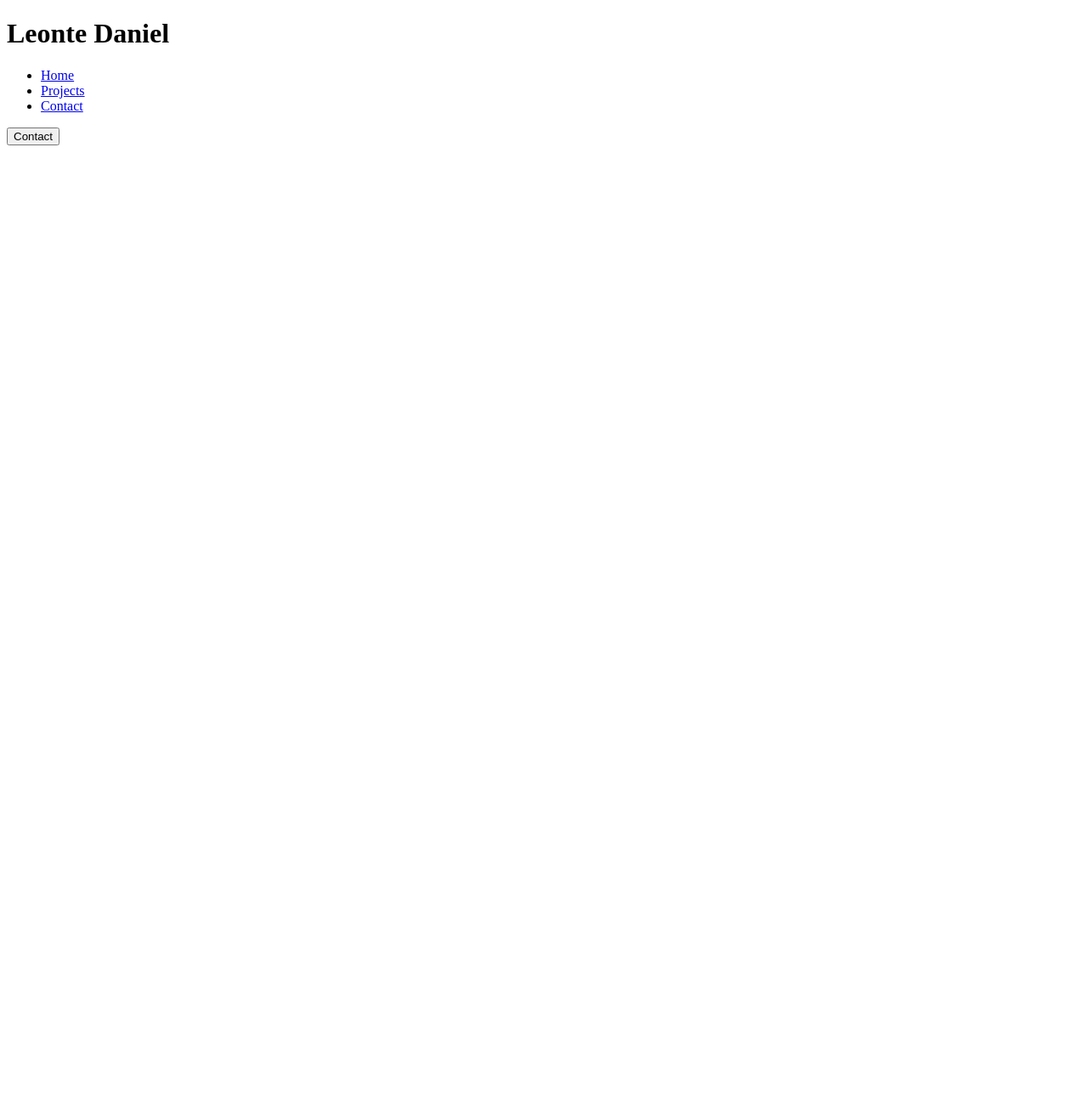
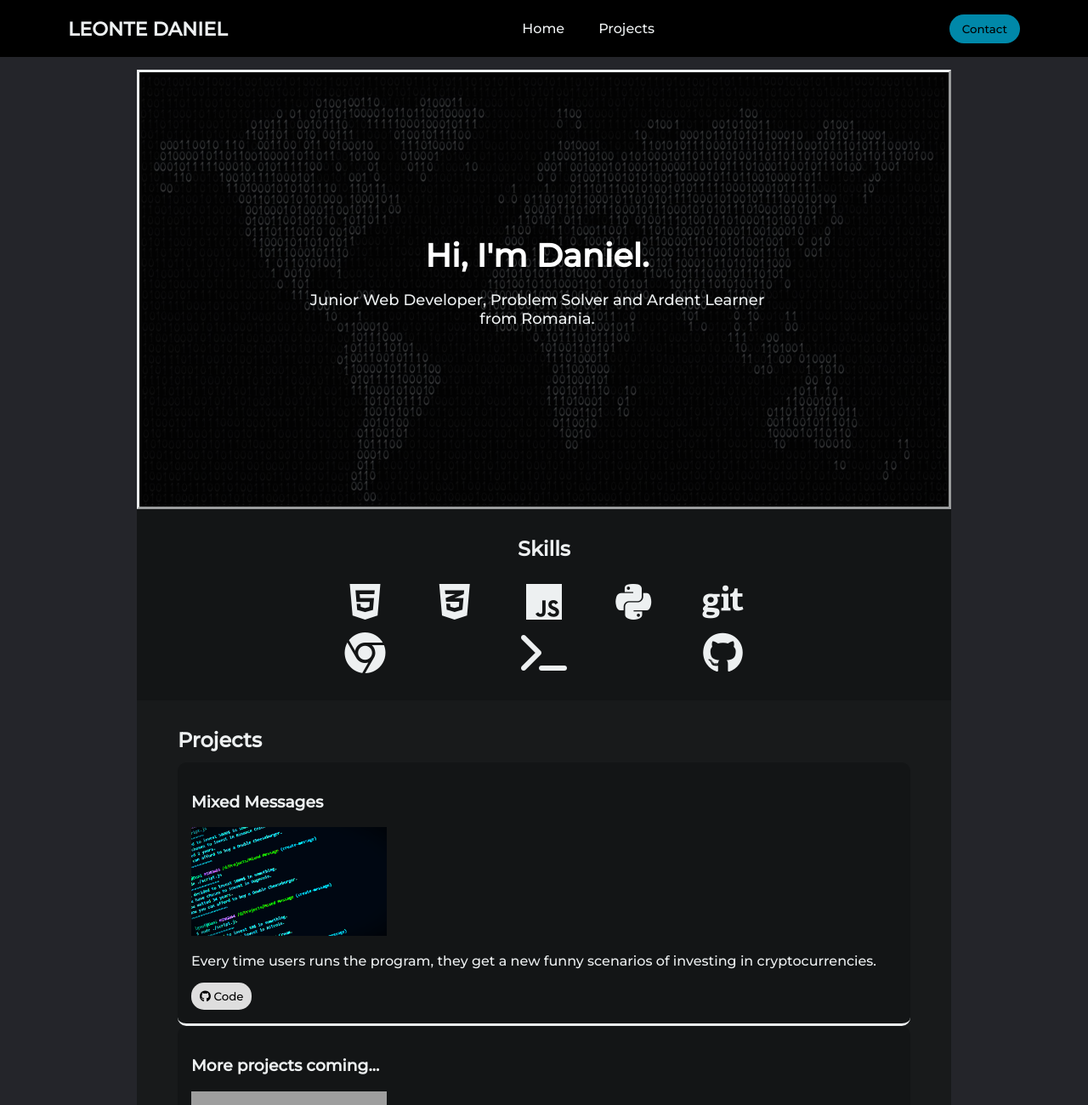
Before and after one commit to danieLLeonte/Portfolio-Website, a plain HTML site: page index.html in a window 1280 px wide. Shown: the top 1300 px of the page at 85% size. Before the commit the page ends 800 px from the top, so only its background shows below. Drawn offline with Linux system fonts and the light colour scheme; grey boxes are pictures that could not be loaded.

Commit message:
Add final touches for version 1.0

```diff
--- a/index.html
+++ b/index.html
@@ -4,20 +4,83 @@
     <meta charset="UTF-8">
     <meta http-equiv="X-UA-Compatible" content="IE=edge">
     <meta name="viewport" content="width=device-width, initial-scale=1.0">
-	<title>My Portfolio</title>
+    <title>My portfolio</title>
     <link rel="stylesheet" href="./resources/css/style.css">
+    <script src="https://kit.fontawesome.com/f2df1d0a37.js" crossorigin="anonymous"></script>
+    <script src="./resources/js/script.js" defer></script>
   </head>
   <body>
-	<header>
-		<h1 class="logo">Leonte Daniel</h1>
+    <!-- Navigation Bar -->
     <nav>
-			<ul class="nav_links">
-				<li><a href="#">Home</a></li>
-				<li><a href="#">Projects</a></li>
-				<li><a href="#">Contact</a></li>
+      <a id="logo" href="#">Leonte Daniel</a>
+      <ul class="navigation-items">
+        <li class="navigation-item"><a href="#about-me">Home</a></li>
+        <li class="navigation-item"><a href="#projects">Projects</a></li>
       </ul>
+      <button id="contact-bt" type="button">Contact</button>
     </nav>
-		<a class="cta" href="#"><button>Contact</button></a>
-	</header>
+
+    <main>
+      <!-- About Me Section -->
+      <section id="about-me">
+        <div class="about-me-container">
+          <div class="about-me-text-container">
+            <h2>Hi, I'm Daniel.</h2>
+            <p>Junior Web Developer, Problem Solver and Ardent Learner <br> from Romania.</p>
+          </div>
+        </div>
+      </section>
+      <!-- Skills Section -->
+      <section id="skills">
+        <div class="skills-container">
+          <h2>Skills</h2>
+          <div id="skills-icon-container">
+            <i class="fa-brands fa-html5"></i>
+            <i class="fa-brands fa-css3-alt"></i>
+            <i class="fa-brands fa-js"></i>
+            <i class="fa-brands fa-python"></i>
+            <i class="fa-brands fa-git"></i>
+            <i class="fa-brands fa-chrome"></i>
+            <i class="fa-solid fa-terminal"></i>
+            <i class="fa-brands fa-github"></i>
+          </div>
+        </div>
+      </section>
+      <!-- Projects Section -->
+      <section id="projects">
+
+        <div class="projects-container">
+          <h2>Projects</h2>
+          <div class="project-container">
+            <h3>Mixed Messages</h3>
+            <img
+              src="./resources/images/project-1-image.png"
+              alt=""
+              class="project-image"
+            >
+            <p class="project-description">
+              Every time users runs the program, they get a new funny scenarios of investing in cryptocurrencies.
+            </p>
+            <button class="github-bt" type="button"><i class="fa-brands fa-github"></i> Code</button>
+          </div>
+
+          <div class="project-container">
+            <h3>More projects coming...</h3>
+            <img
+              src="https://upload.wikimedia.org/wikipedia/commons/thumb/9/9f/DEC_VT100_terminal_transparent.png/800px-DEC_VT100_terminal_transparent.png"
+              alt=""
+              class="project-image"
+            >
+            <p hidden class="project-description">
+              Every time users runs the program, they get a new, randomized output.
+            </p>
+            <button hidden class="github-bt" type="button"><i class="fa-brands fa-github"></i> Code</button>
+          </div>
+
+        </div>
+      </section>
+      <!-- Footer -->
+      <footer>Made with <span class="heart">♥</span> in Romania</footer>
+    </main>
   </body>
 </html>
--- a/resources/css/style.css
+++ b/resources/css/style.css
@@ -0,0 +1,258 @@
+@import url('https://fonts.googleapis.com/css2?family=Montserrat:wght@500&display=swap');
+
+html {
+  scroll-behavior: smooth;
+}
+
+html,
+body {
+  height: 100%;
+  background-color: var(--main-bg-bolor);
+  color: var(--font-color);
+}
+
+:root {
+  --spacing-1: 8px;
+  --spacing-2: 12px;
+  --spacing-3: 16px;
+  --spacing-4: 24px;
+
+  --border-radius: 12px;
+
+  --font-color: #edf0f1;
+  --main-bg-bolor: #24252A;
+}
+
+/* Footer heart */
+.heart {
+  color: red;
+}
+
+h2 {
+  margin: 0;
+  margin-bottom: var(--spacing-2);
+}
+
+body {
+  font-family: "Montserrat", sans-serif;
+  padding: 0;
+  margin: 0 auto;
+  display: flex;
+  flex-direction: column;
+}
+
+main {
+  margin-top: 15px;
+  align-self: center;
+}
+
+/* Navigation bar */
+nav {
+  position: sticky;
+  top: 0px;
+  display: flex;
+  background-color: black;
+  align-items: center;
+  padding: var(--spacing-3) 5rem;
+  justify-content:space-between;
+  z-index: 9;
+  /* border-bottom: 0.2rem solid #edf0f1;; */
+}
+
+.navigation-items {
+  display: flex;
+  list-style-type: none;
+  padding: 0;
+  align-items: center;
+  margin: 0;
+}
+
+.navigation-item {
+  margin: var(--spacing-1) 20px;
+}
+
+.navigation-item a {
+  transition: all 0.3s ease 0s;
+}
+
+.navigation-item a:hover {
+  color: #0088a9;
+}
+
+a {
+  color: var(--font-color);
+  text-decoration: none;
+  font-weight: 500;
+}
+
+#logo {
+  margin: 0;
+  font-size: 1.4rem;
+  font-weight: bold;
+  text-transform: uppercase;
+}
+
+/* Buttons */
+button {
+  font-family: "Montserrat", sans-serif;
+  padding: 9px 15px;
+  background-color: rgba(0, 136, 169, 1);
+  border: none;
+  border-radius: 50px;
+  cursor: pointer;
+  transition: all 0.3s ease 0s;
+}
+
+button:hover {
+  background-color: rgba(0, 136, 169, 0.8);
+}
+
+.github-bt {
+  background-color: rgba(222, 222, 222, 1);
+  padding: 8px 10px;
+  border-radius: 15px;
+}
+
+.github-bt:hover {
+  background-color: rgba(222, 222, 222, 0.8);
+}
+
+/* Profile image */
+.portrait {
+  min-width: 100px;
+  max-width: 15%;
+  height: 100%;
+  border-radius: var(--border-radius);
+  flex-shrink: 0;
+}
+
+section {
+  padding: 2em 3em;
+}
+
+/* About me Section */
+#about-me {
+  animation: color 9s infinite linear;
+  text-align: center;
+  padding: 2em;
+  border: 0.2rem outset #edf0f1;
+  background: rgba(0, 0, 0, 0.9);
+  position: relative;
+}
+
+/* Background */
+#about-me::before {
+  content: "";
+  position: absolute;
+  top: 0;
+  left: 0;
+  bottom: 0;
+  right: 0;
+  z-index: 1;
+  background: url("../images/background.jpg");
+  background-size: cover;
+  background-repeat: no-repeat;
+  opacity: .3;
+}
+
+.about-me-container {
+  margin: 160px auto;
+  display: flex;
+  justify-content: space-around;
+  align-items: center;
+  text-align: center;
+}
+
+.about-me-text-container {
+  z-index: 5;
+  margin-right: var(--spacing-3);
+  font-size: 18px;
+}
+
+.about-me-text-container h2{
+  font-size: 38px;
+  color: white;
+}
+
+.project-title h3 {
+  display: inline;
+}
+
+/* Footer */
+footer {
+  margin-top: 20px;
+  margin-bottom: 10px;
+  padding: var(--spacing-3) 0;
+  text-align: center;
+}
+
+/* Skills Section */
+#skills {
+  background-color: #131516;
+}
+
+.skills-container {
+  text-align: center;
+}
+
+#skills-icon-container {
+  display: flex;
+  width: 60%;
+  margin: auto;
+  justify-content: space-between;
+  flex-wrap: wrap;
+}
+
+#skills-icon-container > * {
+  font-size: 3em;
+  width: 2em;
+  margin-top: var(--spacing-2);
+}
+
+/* Contact Section */
+#contact-icon-container > * {
+  font-size: 2em;
+  width: 2em;
+  margin: var(--spacing-3);
+}
+
+/* Projects Section */
+#projects {
+  background-color: #181a1b;
+}
+
+.projects-container {
+  text-align: left;
+}
+
+.project-container {
+  border-bottom: solid #edf0f1;
+  border-radius: 10px;
+  background-color: #131516;
+  margin: 0;
+  padding: 1rem;
+}
+
+.project-image {
+  min-width: 230px;
+  max-width: 27%;
+  height: 100%;
+  flex-shrink: 0;
+}
+
+/* Contact Form */
+.contact-box {
+  width: 500px;
+}
+
+/* Media Queries */
+@media only screen and (max-width: 600px) {
+  .about-me-container {
+    flex-direction: column;
+  }
+
+  .portrait {
+    margin: auto;
+    min-width: 150px;
+  }
+}
--- a/resources/js/script.js
+++ b/resources/js/script.js
@@ -0,0 +1,20 @@
+// Contact Button
+document.getElementById("contact-bt").onclick = function () {
+  location.href = "./contact.html";
+};
+
+// Git Show Code Button
+document.getElementsByClassName('github-bt')[0].onclick = function () {
+  window.open('https://github.com/danieLLeonte/Codecademy-Mixed-Messages');
+};
+
+const sections = document.querySelectorAll('section');
+sections.forEach(section => {
+  section.addEventListener('mouseenter', (event) => {
+    // section.style.fontSize = "30px";
+
+    // setTimeout(() => {
+    //   section.style.fontSize = "";
+    // }, 500);
+  })
+});
```
Also changed, not shown: contact.html (added, +40 -0 lines), resources/images/background.jpg (added), resources/images/project-1-image.png (added). Lines whose indentation alone changed are shown as unchanged.
